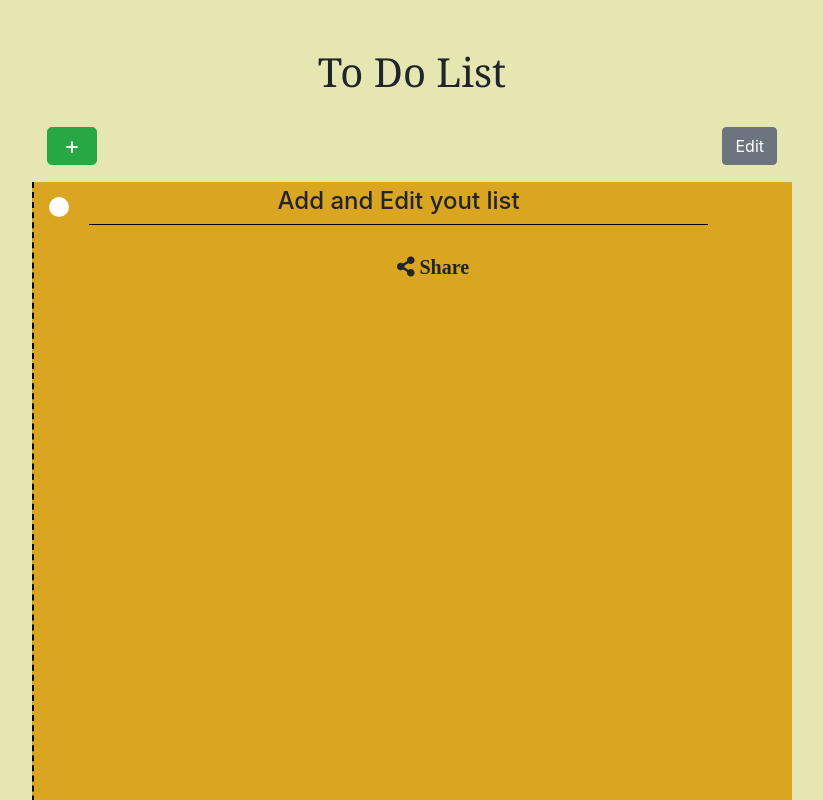
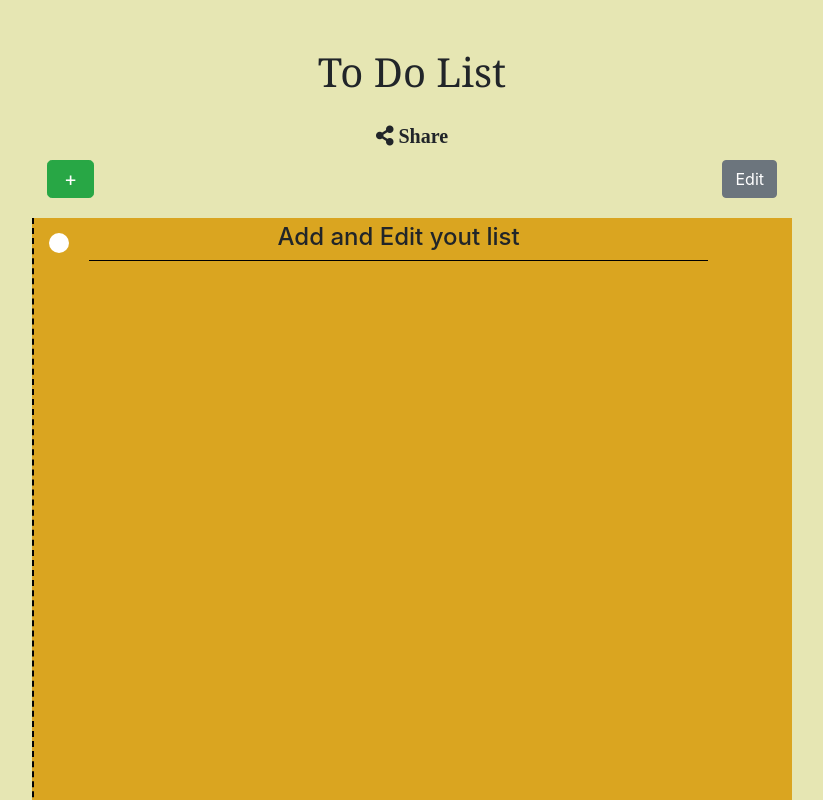
Before and after one commit to bublikrowres/ToDoApp, an Angular app: page / in a window 1280 px wide. Shown: the top 800 px of the page, without its empty margins (228-1051 px from the left). Built offline with nearby package versions, Linux system fonts and the light colour scheme.

Commit message:
created share component and re-designed

```diff
--- a/src/app/app.component.css
+++ b/src/app/app.component.css
@@ -10,13 +10,6 @@
 
 h1 {
     font-family: cursive, Georgia, 'Times New Roman', Times, serif;
-}
-
-.shareButtons {
-    height: 70px;
-    display: flex;
-    justify-content: center;
-    padding-top: 15px;
 }
 
 .errorMessage {
--- a/src/app/app.component.html
+++ b/src/app/app.component.html
@@ -1,35 +1,19 @@
 <h1 class="text-center mt-5 mb-3">To Do List</h1>
-
 <div class="container">
     <div class="row justify-content-center">
-        <div class="col-10 col-md-8 p-0 m-0">
+        <div class="col-10 col-md-8">
+            <div *ngIf="displayMessage">
+                <p class="errorMessage">{{errorMessage}}</p>
+                <p class="successMessage">{{successMessage}}</p>
+            </div>
+            <app-share (emailEvent)="email($event)" (smsEvent)="sms($event)"></app-share>
+        </div>
+        <div class="col-10 col-md-8">
             <app-header (sendAddEvent)="addItemToList($event)" (sendEdit)="deleteButton($event)"></app-header>
         </div>
         <div class="col-10 col-md-8 listPage">
             <app-list *ngFor="let item of list" [done]="item.done" [name]="item.name" [deleteStatus]="deleteStatus" (deleteEvent)=deleteFromList(item.name)>
             </app-list>
-            <div *ngIf="displayMessage">
-                <p class="errorMessage">{{errorMessage}}</p>
-                <p class="successMessage">{{successMessage}}</p>
-            </div>
-
-            <div class="shareButtons">
-                <button class="btn btn-lg" *ngIf="!shareStatus" (click)="shareStatus=true"><i class="fas fa-share-alt"> Share</i></button>
-                <div *ngIf="shareStatus">
-                    <div class="d-flex justify-content-center">
-                        <button (click)="emailActive=true;textActive=false" class="btn btn-secondary">Email</button>
-                        <button (click)="textActive=true;emailActive=false" class="btn btn-success ml-5">Text</button>
-                    </div>
-                    <div *ngIf="emailActive" class="mt-3">
-                        <input required type="text" #senderEmail placeholder="enter your email address">
-                        <button class="btn btn-secondary ml-3" (click)="sendEmail(senderEmail)"><i class="fas fa-envelope-square"> </i> Send email</button>
-                    </div>
-                    <div *ngIf="textActive" class="mt-3">
-                        <input required type="text" #senderText placeholder="enter phone number">
-                        <button class="btn btn-success ml-3" (click)="sendText(senderText)"><i class="fas fa-phone-square"> </i> Send SMS</button>
-                    </div>
-                </div>
-            </div>
         </div>
     </div>
 </div>
--- a/src/app/app.component.ts
+++ b/src/app/app.component.ts
@@ -8,25 +8,38 @@ import { ConfigService } from "./config/config.service";
   styleUrls: ['./app.component.css']
 })
 export class AppComponent {
+  deleteStatus: boolean = false;
+  errorMessage: string;
+  successMessage: string;
+  displayMessage = false;
+
   constructor(
     private configService : ConfigService
    ){
 
   }
-  emailActive:boolean = false;
-  textActive:boolean = false;
-  errorMessage: string;
-  successMessage: string;
-  displayMessage = false;
-  shareStatus: boolean = false;
-  deleteStatus: boolean = false;
   list: List[] = [
     new List(false, 'Add and Edit yout list'),
   ];
+
+  displaySuccess(elem){
+    this.displayMessage = true;
+    this.successMessage = elem + ' sent successfully';
+  }
+  displayError(elem){
+    this.displayMessage = true;
+    this.errorMessage = 'Error sending ' + elem;
+  }
+  resetShare(){
+    this.errorMessage = '';
+    this.successMessage = '';
+    this.displayMessage = false;
+  }
+
   addItemToList(event){
     this.list.push(new List(false, event));
   }
-  deleteButton(event){
+  deleteButton(){
     this.deleteStatus ? this.deleteStatus=false : this.deleteStatus = true;
   }
   deleteFromList(elem){
@@ -36,67 +49,58 @@ export class AppComponent {
       }
     }
   }
-  sendEmail(elem){
-    this.shareStatus = false;
+
+  email(event){
+    // console.log(event);
     let textMessage: string ='';
     for(let i=0;i<this.list.length;i++){
       textMessage+= `\n - ${this.list[i].name}`
     }
     const emailDetails = {
       sender: "automaticbublikrowres@yahoo.com",
-      destination: elem.value,
+      destination: event,
       subject: "ToDoApp",
       text: `Thank you for using the ToDoApp\n\n Your list includes: ${textMessage} \n\n Please do not reply to this message, no one will read it and you would just waste your time. \n\n Have a great day Website: https://bublikrowres.github.io/ToDoApp/ `
     }
-
     this.configService.sendEmail(emailDetails).subscribe((data)=>{
-      this.displayMessage = true;
-      this.successMessage = 'Email sent successfully';
+      this.displaySuccess('Email');
       setTimeout(() => {
-        this.displayMessage = false;
-        this.successMessage = '';
+        this.resetShare()
       }, 5000);
-      console.log(data)
+      // console.log(data)
     },(err)=>{
-      this.displayMessage = true;
-      this.errorMessage = 'Error sending email';
+      this.displayError('email');
       setTimeout(() => {
-        this.errorMessage = '';
-        this.displayMessage = false;
+        this.resetShare()
       }, 5000);
-      console.log(err)
+      // console.log(err)
     });
   }
 
-  sendText(elem){
-    this.shareStatus = false;
+  sms(event){
+    // console.log(event);
     let textMessage: string = '';
     for(let i=0;i<this.list.length;i++){
       textMessage+= `\n - ${this.list[i].name}`
     }
-
     const sms = {
       message : `Thank you for using the ToDoApp\n\n Your list includes: ${textMessage}`,
-      sendNumber : elem.value
+      sendNumber : event
     }
-    console.log(sms);
+    // console.log(sms);
     this.configService.sendText(sms).subscribe((data)=>{
-      this.displayMessage = true;
-      this.successMessage = 'Text sent successfully';
+      this.displaySuccess('Text');
       setTimeout(() => {
-        this.displayMessage = false;
-        this.successMessage = '';
+        this.resetShare()
       }, 5000);
-      console.log(data)
+      // console.log(data)
     },(err)=>{
-      this.displayMessage = true;
-      this.errorMessage = 'Error sending text';
+      this.displayError('text');
       setTimeout(() => {
-        this.displayMessage = false;
-        this.errorMessage = '';
+        this.resetShare()
       }, 5000);
-      console.log(err)
+      // console.log(err)
     });
+
   }
-
 }
--- a/src/app/app.module.ts
+++ b/src/app/app.module.ts
@@ -6,12 +6,14 @@ import { AppComponent } from './app.component';
 import { HeaderComponent } from './header/header.component';
 import { ListComponent } from './list/list.component';
 import { ConfigService } from './config/config.service';
+import { ShareComponent } from './share/share.component';
 
 @NgModule({
   declarations: [
     AppComponent,
     HeaderComponent,
-    ListComponent
+    ListComponent,
+    ShareComponent
   ],
   imports: [
     BrowserModule,
--- a/src/app/header/header.component.css
+++ b/src/app/header/header.component.css
@@ -1,29 +1,4 @@
-:host {
+.addForm {
     display: flex;
-    margin: auto;
-    justify-content: center;
-    height: 50px;
+    justify-content: space-between;
 }
-
-.btn-success {
-    position: absolute;
-    top: 15px;
-    left: 15px;
-    font-size: 1.5rem;
-}
-
-.btn-secondary {
-    position: absolute;
-    right: 15px;
-    top: 15px;
-}
-
-.addForm {
-    position: absolute;
-    left: 5%;
-    top: 15px;
-}
-
-.btn:hover {
-    transform: scale(1.1)
-}
--- a/src/app/header/header.component.html
+++ b/src/app/header/header.component.html
@@ -1,10 +1,8 @@
-<ul>
-    <div>
-        <button *ngIf="plusActive" class="btn btn-success btn-lg py-0" (click)="showAdd()">+</button>
-        <div class="addForm" *ngIf="addActive">
-            <input required type="text" #valueToDoName value=''>
-            <button type="submit" class="btn btn-primary ml-3" (click)="addItemToList(valueToDoName.value)">Add</button>
-        </div>
+<div class="addForm">
+    <button *ngIf="plusAndEdit" class="btn btn-success btn-lg py-0" (click)="addActive=true;plusAndEdit=false">+</button>
+    <div *ngIf="addActive">
+        <input required type="text" #valueToDoName value=''>
+        <button type="submit" class="btn btn-primary ml-3" (click)="addItemToList(valueToDoName.value);addActive=false;plusAndEdit=true">Add</button>
     </div>
-    <div *ngIf="!addActive" class="btn btn-secondary" (click)="showEdit()">Edit</div>
-</ul>
+    <div *ngIf="plusAndEdit" class="btn btn-secondary" (click)="showEdit()">Edit</div>
+</div>
--- a/src/app/header/header.component.ts
+++ b/src/app/header/header.component.ts
@@ -6,8 +6,7 @@ import { Component, OnInit, Output, EventEmitter } from '@angular/core';
   styleUrls: ['./header.component.css']
 })
 export class HeaderComponent implements OnInit {
-  addActive : boolean = false;
-  plusActive: boolean = true;
+  plusAndEdit:boolean = true;
   toDoValue : string;
   @Output() sendAddEvent = new EventEmitter();
   editActive : boolean = false;
@@ -15,29 +14,18 @@ export class HeaderComponent implements OnInit {
   addItem = {};
   constructor() { }
 
-  showAdd(){
-    this.plusActive = false;
-    this.addActive = true;
 
-    if(this.editActive === true){
-      this.editActive = false;
-    this.sendEdit.emit(this.editActive);
-    }
-  }
   addItemToList(elem){
     // console.log(elem)
     if(elem === ""){
       //console.log("no entry");
     } else {
-      this.addActive = false;
-      this.plusActive = true;
       this.toDoValue = elem;
       this.sendAddEvent.emit(this.toDoValue);
     }
   }
 
   showEdit(){
-    this.editActive ? this.editActive=false : this.editActive = true;
     this.sendEdit.emit(this.editActive);
   }
   ngOnInit() {
--- /dev/null
+++ b/src/app/share/share.component.css
@@ -0,0 +1,4 @@
+.shareButtons {
+    display: flex;
+    justify-content: center;
+}
--- /dev/null
+++ b/src/app/share/share.component.html
@@ -0,0 +1,20 @@
+<div class="shareButtons">
+    <button class="btn btn-lg" *ngIf="!shareStatus" (click)="shareStatus=true"><i class="fas fa-share-alt"> Share</i></button>
+    <div *ngIf="shareStatus">
+        <div class="d-flex justify-content-center">
+            <button class="btn btn-lg" (click)="shareStatus=false;textActive=false;emailActive=false">Cancel <i class="far fa-window-close"></i></button>
+        </div>
+        <div class="d-flex justify-content-center">
+            <button (click)="emailActive=true;textActive=false" class="btn btn-secondary">Email</button>
+            <button (click)="textActive=true;emailActive=false" class="btn btn-success ml-5">Text</button>
+        </div>
+        <div *ngIf="emailActive" class="my-3">
+            <input required type="text" #senderEmail placeholder="enter your email address">
+            <button class="btn btn-secondary ml-3" (click)="sendEmail(senderEmail)"><i class="fas fa-envelope-square"> </i> Send</button>
+        </div>
+        <div *ngIf="textActive" class="my-3">
+            <input required type="text" #senderText placeholder="enter phone number">
+            <button class="btn btn-success ml-3" (click)="sendText(senderText)"><i class="fas fa-phone-square"> </i> Send</button>
+        </div>
+    </div>
+</div>
--- /dev/null
+++ b/src/app/share/share.component.ts
@@ -0,0 +1,33 @@
+import { Component, OnInit, EventEmitter, Output } from '@angular/core';
+
+@Component({
+  selector: 'app-share',
+  templateUrl: './share.component.html',
+  styleUrls: ['./share.component.css']
+})
+export class ShareComponent implements OnInit {
+  emailActive:boolean = false;
+  textActive:boolean = false;
+  shareStatus: boolean = false;
+
+  @Output() emailEvent = new EventEmitter();
+  @Output() smsEvent = new EventEmitter();
+
+  constructor() { }
+
+  ngOnInit() {
+  }
+
+  sendEmail(elem){
+    this.shareStatus = false;
+    // console.log(elem.value)
+    this.emailEvent.emit(elem.value);
+  }
+
+  sendText(elem){
+    this.shareStatus = false;
+    // console.log(elem.value)
+    this.smsEvent.emit(elem.value);
+  }
+
+}
--- a/src/styles.css
+++ b/src/styles.css
@@ -3,3 +3,7 @@
 body {
     background-color: rgb(230, 230, 179);
 }
+
+.btn:hover {
+    transform: scale(1.1);
+}
```
